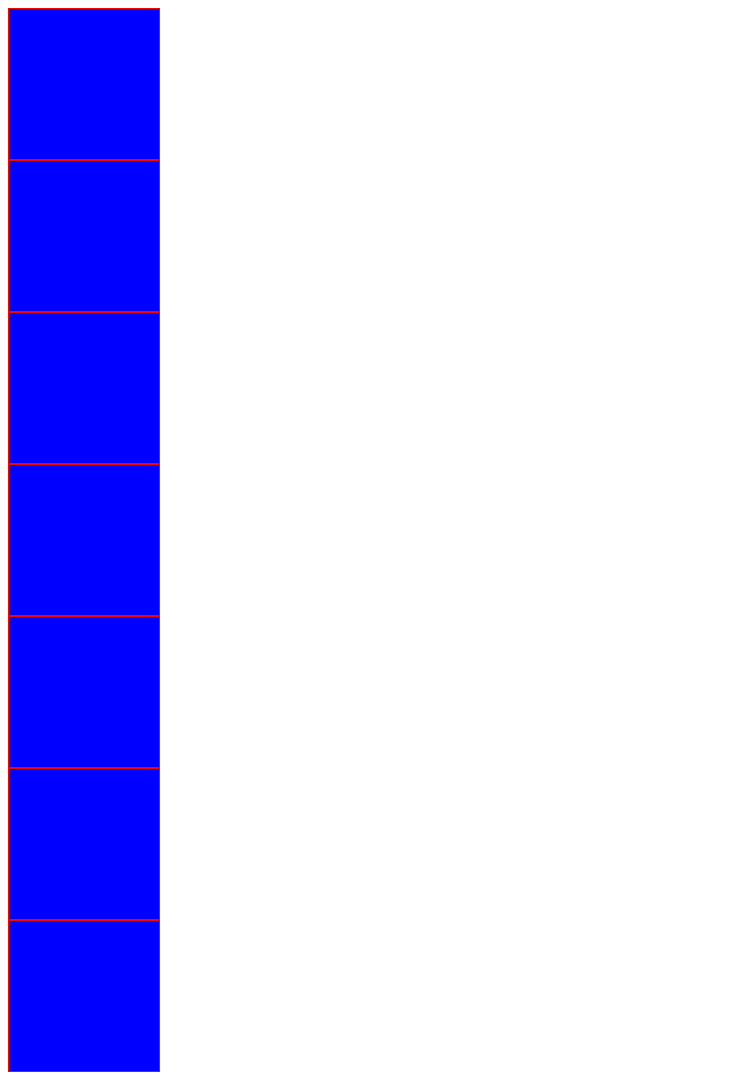
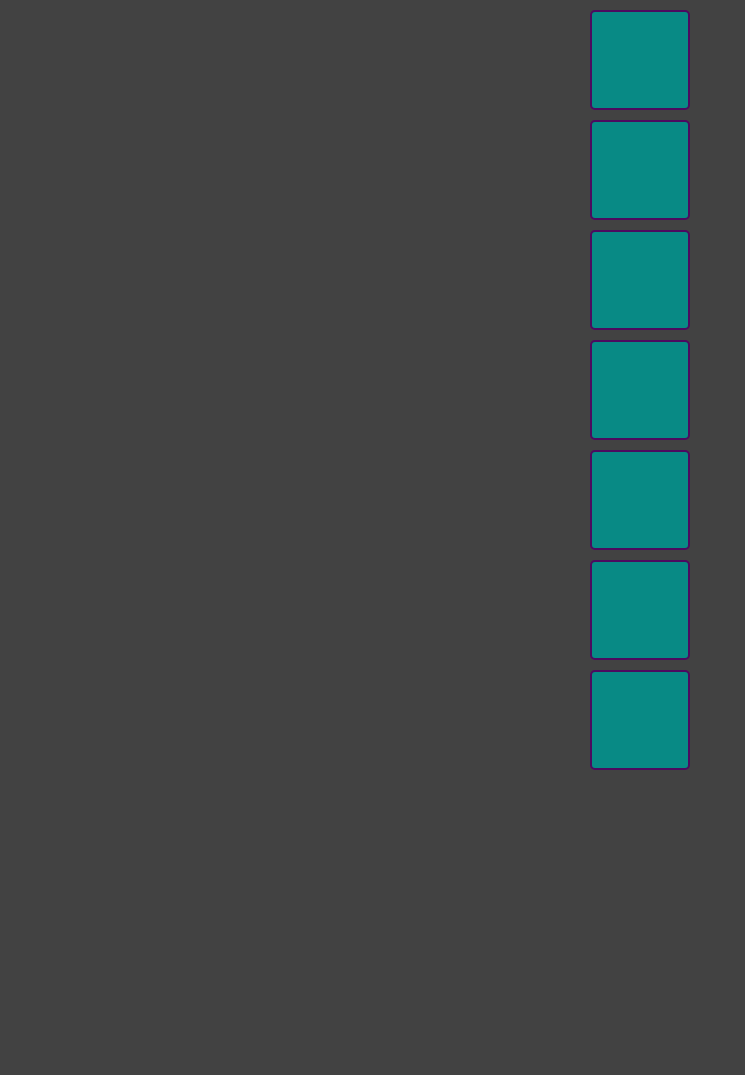
Before and after one commit to JoaoLeandroo/transform-css, a plain HTML site: page index.html in a window 1280 px wide. Shown: the whole page, without its empty margins (0-745 px from the left). After the commit the page ends 800 px from the top, so only its background shows below. Drawn offline with Linux system fonts and the light colour scheme.

Commit message:
organizando o CSS

```diff
--- a/style.css
+++ b/style.css
@@ -1,12 +1,27 @@
-.card {
-    width: 150px;
-    height: 150px;
-    border: 1px solid red;
-    background-color: blue;
-    transition: 1s ease;
+* {
+    padding: 0;
+    margin: 0;
+    box-sizing: border-box;
 }
 
-.card:hover {
-    background-color: black;
-    transform: translate(360deg);
+body {
+    max-width: 1280px;
+    height: 100%;
+    background-color: #424242;
 }
+
+.cards {
+    width: 100%;
+    margin-top: 10px;
+    display: grid;
+    grid-template-columns: 1fr;
+    justify-items: center;
+    gap: 10px;
+}
+.card {
+    width: 100px;
+    height: 100px;
+    border: 2px solid #4C0B5F;
+    background-color: #088A85;
+    border-radius: 5px;
+}
```
